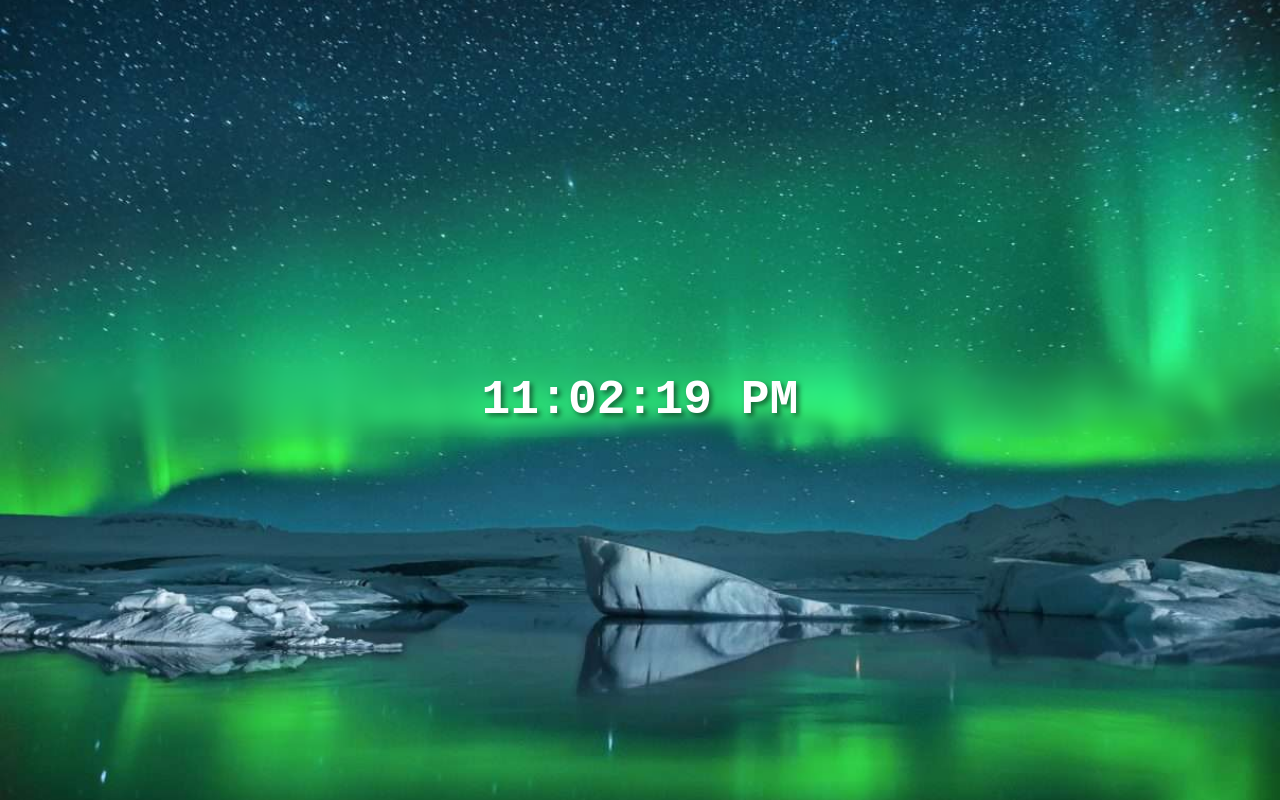
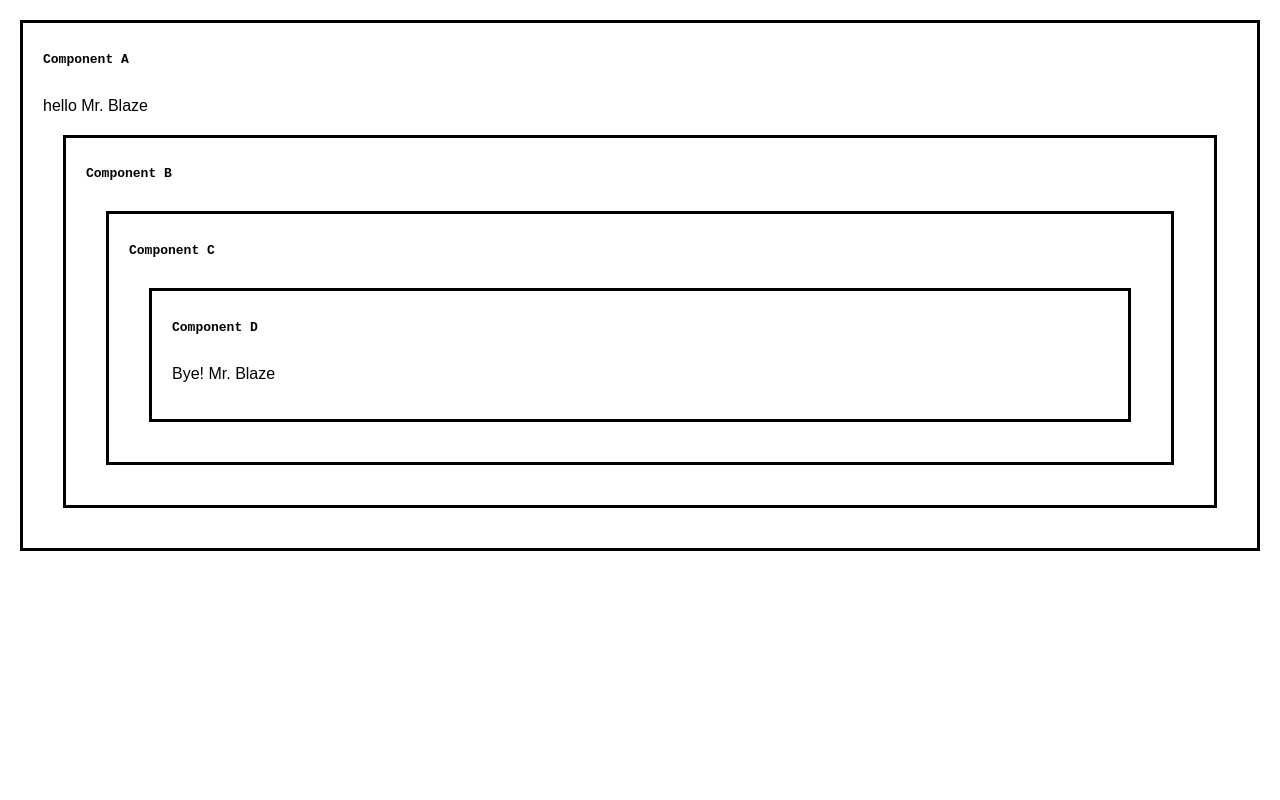
Before and after one commit to AkideweKuseh/courses, a React (Vite) app in the folder react-course/my-react-app/: page / in a window 1280 px wide. Built offline with nearby package versions, Linux system fonts and the light colour scheme.

Commit message:
useContext Hook

```diff
--- a/react-course/my-react-app/src/App.jsx
+++ b/react-course/my-react-app/src/App.jsx
@@ -1,9 +1,8 @@
-import DigitalClock from "./DigitalClock.jsx";
+import ComponentA from "./ComponentA";
+
 function App() {
   return (
-    <div>
-     <DigitalClock/>
-    </div>
+      <ComponentA/>
   );
 }
 
--- /dev/null
+++ b/react-course/my-react-app/src/ComponentA.jsx
@@ -0,0 +1,19 @@
+import { useState, useContext, createContext } from "react";
+import ComponentB from "./ComponentB";
+
+export const UserContext = createContext();
+
+function ComponentA() {
+  const [user, setUser] = useState("Mr. Blaze");
+  return (
+    <div className="box">
+      <h1>Component A</h1>
+      <p>{`hello ${user}`}</p>
+      <UserContext.Provider value={user}>
+        <ComponentB />
+      </UserContext.Provider>
+    </div>
+  );
+}
+
+export default ComponentA;
--- /dev/null
+++ b/react-course/my-react-app/src/ComponentB.jsx
@@ -0,0 +1,13 @@
+// import { useState } from "react";
+import ComponentC from "./ComponentC";
+
+function ComponentB() {
+  return (
+    <div className="box">
+      <h1>Component B</h1>
+      <ComponentC/>
+    </div>
+  );
+}
+
+export default ComponentB;
--- /dev/null
+++ b/react-course/my-react-app/src/ComponentC.jsx
@@ -0,0 +1,13 @@
+// import { useState } from "react";
+import ComponentD from "./ComponentD";
+
+function ComponentC() {
+  return (
+    <div className="box">
+      <h1>Component C</h1>
+      <ComponentD/>
+    </div>
+  );
+}
+
+export default ComponentC;
--- /dev/null
+++ b/react-course/my-react-app/src/ComponentD.jsx
@@ -0,0 +1,16 @@
+import { useContext } from "react";
+import { UserContext } from "./ComponentA";
+
+function ComponentD() {
+
+  const user = useContext(UserContext);
+
+  return (
+    <div className="box">
+      <h1>Component D</h1>
+      <p>{`Bye! ${user}`}</p>
+    </div>
+  );
+}
+
+export default ComponentD;
--- a/react-course/my-react-app/src/index.css
+++ b/react-course/my-react-app/src/index.css
@@ -90,16 +90,16 @@ img {
 
 body {
   font-family: Arial, sans-serif;
-  background-image: url(./assets/bg.jpg);
+  /* background-image: url(./assets/bg.jpg); */
   background-position: center;
   background-repeat: no-repeat;
   background-size: cover;
   background-attachment: fixed;
   margin: 0;
-  display: flex;
+  /* display: flex;
   justify-content: center;
   height: 100vh;
-  align-items: center;
+  align-items: center; */
 }
 
 .clock-container{
@@ -190,6 +190,7 @@ input[type="color"] {
 button {
   font-size: 1.25rem;
   font-weight: bold;
+  font-family: sans-serif;
   padding: 10px 20px;
   margin: 0 3px;
   color: white;
@@ -250,3 +251,15 @@ li {
 .text {
   flex: 1;
 }
+
+
+.box{
+  margin: 20px;
+  padding: 20px;
+  border: 3px solid black;
+}
+
+h1{
+  font-size: medium;
+  font-family: monospace;
+}
```
